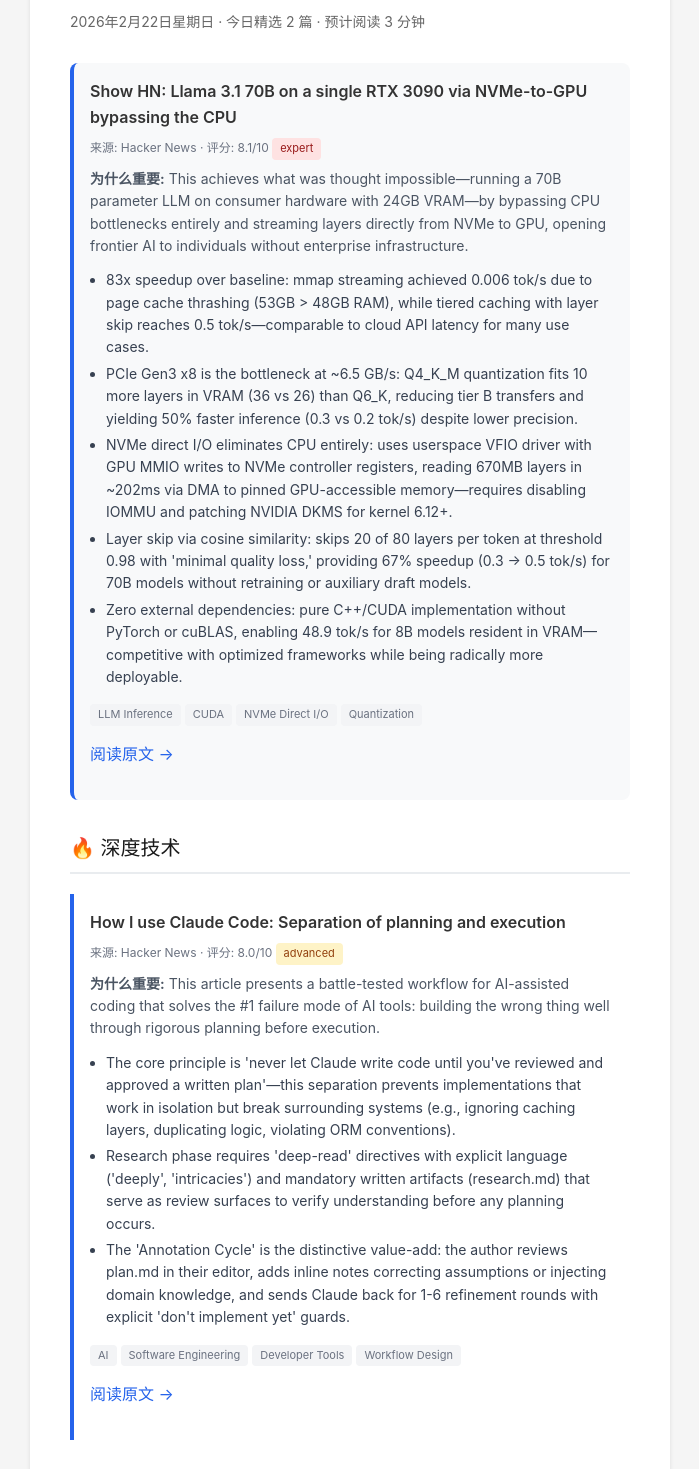
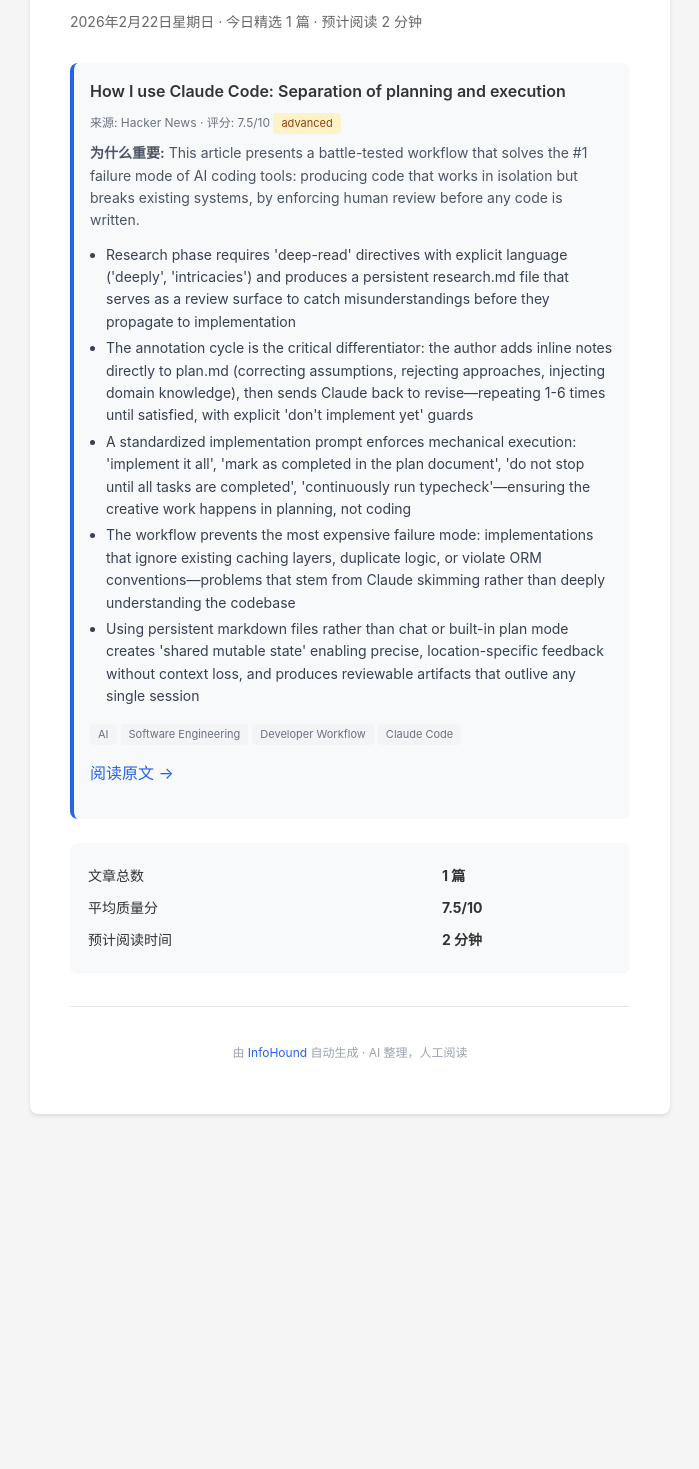
Before and after one commit to Frank-whw/InfoHound, a plain HTML site: page index.html in a window 1280 px wide. Shown: the part 127-1596 px from the top of the page, without its empty margins (290-989 px from the left). After the commit the page ends 1261 px from the top, so only its background shows below. Drawn offline with Linux system fonts and the light colour scheme.

Commit message:
deploy: 3930a585b45368d228c0d76697858b443d331860

```diff
--- a/index.html
+++ b/index.html
@@ -57,44 +57,28 @@
 <body>
   <div class="container">
     <h1>📰 InfoHound</h1>
-    <p class="subtitle">2026年2月22日星期日 · 今日精选 2 篇 · 预计阅读 3 分钟</p>
+    <p class="subtitle">2026年2月22日星期日 · 今日精选 1 篇 · 预计阅读 2 分钟</p>
 
 
     <div class="headline article tech-deep">
-      <div class="article-title">Show HN: Llama 3.1 70B on a single RTX 3090 via NVMe-to-GPU bypassing the CPU</div>
-      <div class="article-meta">来源: Hacker News · 评分: 8.1/10 <span class="level-badge level-expert">expert</span></div>
-      <div class="article-summary"><strong>为什么重要:</strong> This achieves what was thought impossible—running a 70B parameter LLM on consumer hardware with 24GB VRAM—by bypassing CPU bottlenecks entirely and streaming layers directly from NVMe to GPU, opening frontier AI to individuals without enterprise infrastructure.</div>
+      <div class="article-title">How I use Claude Code: Separation of planning and execution</div>
+      <div class="article-meta">来源: Hacker News · 评分: 7.5/10 <span class="level-badge level-advanced">advanced</span></div>
+      <div class="article-summary"><strong>为什么重要:</strong> This article presents a battle-tested workflow that solves the #1 failure mode of AI coding tools: producing code that works in isolation but breaks existing systems, by enforcing human review before any code is written.</div>
       <ul class="key-points">
-        <li>83x speedup over baseline: mmap streaming achieved 0.006 tok/s due to page cache thrashing (53GB > 48GB RAM), while tiered caching with layer skip reaches 0.5 tok/s—comparable to cloud API latency for many use cases.</li><li>PCIe Gen3 x8 is the bottleneck at ~6.5 GB/s: Q4_K_M quantization fits 10 more layers in VRAM (36 vs 26) than Q6_K, reducing tier B transfers and yielding 50% faster inference (0.3 vs 0.2 tok/s) despite lower precision.</li><li>NVMe direct I/O eliminates CPU entirely: uses userspace VFIO driver with GPU MMIO writes to NVMe controller registers, reading 670MB layers in ~202ms via DMA to pinned GPU-accessible memory—requires disabling IOMMU and patching NVIDIA DKMS for kernel 6.12+.</li><li>Layer skip via cosine similarity: skips 20 of 80 layers per token at threshold 0.98 with 'minimal quality loss,' providing 67% speedup (0.3 → 0.5 tok/s) for 70B models without retraining or auxiliary draft models.</li><li>Zero external dependencies: pure C++/CUDA implementation without PyTorch or cuBLAS, enabling 48.9 tok/s for 8B models resident in VRAM—competitive with optimized frameworks while being radically more deployable.</li>
+        <li>Research phase requires 'deep-read' directives with explicit language ('deeply', 'intricacies') and produces a persistent research.md file that serves as a review surface to catch misunderstandings before they propagate to implementation</li><li>The annotation cycle is the critical differentiator: the author adds inline notes directly to plan.md (correcting assumptions, rejecting approaches, injecting domain knowledge), then sends Claude back to revise—repeating 1-6 times until satisfied, with explicit 'don't implement yet' guards</li><li>A standardized implementation prompt enforces mechanical execution: 'implement it all', 'mark as completed in the plan document', 'do not stop until all tasks are completed', 'continuously run typecheck'—ensuring the creative work happens in planning, not coding</li><li>The workflow prevents the most expensive failure mode: implementations that ignore existing caching layers, duplicate logic, or violate ORM conventions—problems that stem from Claude skimming rather than deeply understanding the codebase</li><li>Using persistent markdown files rather than chat or built-in plan mode creates 'shared mutable state' enabling precise, location-specific feedback without context loss, and produces reviewable artifacts that outlive any single session</li>
       </ul>
-      <div class="tags"><span class="tag">LLM Inference</span><span class="tag">CUDA</span><span class="tag">NVMe Direct I/O</span><span class="tag">Quantization</span></div>
-      <p><a href="https://github.com/xaskasdf/ntransformer" target="_blank">阅读原文 →</a></p>
+      <div class="tags"><span class="tag">AI</span><span class="tag">Software Engineering</span><span class="tag">Developer Workflow</span><span class="tag">Claude Code</span></div>
+      <p><a href="https://boristane.com/blog/how-i-use-claude-code/" target="_blank">阅读原文 →</a></p>
     </div>
 
 
 
-    <div class="section">
-      <div class="section-title">🔥 深度技术</div>
-
-    <div class="article tech-deep">
-      <div class="article-title">How I use Claude Code: Separation of planning and execution</div>
-      <div class="article-meta">来源: Hacker News · 评分: 8.0/10 <span class="level-badge level-advanced">advanced</span></div>
-      <div class="article-summary"><strong>为什么重要:</strong> This article presents a battle-tested workflow for AI-assisted coding that solves the #1 failure mode of AI tools: building the wrong thing well through rigorous planning before execution.</div>
-      <ul class="key-points">
-        <li>The core principle is 'never let Claude write code until you've reviewed and approved a written plan'—this separation prevents implementations that work in isolation but break surrounding systems (e.g., ignoring caching layers, duplicating logic, violating ORM conventions).</li><li>Research phase requires 'deep-read' directives with explicit language ('deeply', 'intricacies') and mandatory written artifacts (research.md) that serve as review surfaces to verify understanding before any planning occurs.</li><li>The 'Annotation Cycle' is the distinctive value-add: the author reviews plan.md in their editor, adds inline notes correcting assumptions or injecting domain knowledge, and sends Claude back for 1-6 refinement rounds with explicit 'don't implement yet' guards.</li>
-      </ul>
-      <div class="tags"><span class="tag">AI</span><span class="tag">Software Engineering</span><span class="tag">Developer Tools</span><span class="tag">Workflow Design</span></div>
-      <p><a href="https://boristane.com/blog/how-i-use-claude-code/" target="_blank">阅读原文 →</a></p>
-    </div>
-
-    </div>
-
 
     <div class="stats">
       <table>
-        <tr><td>文章总数</td><td><strong>2 篇</strong></td></tr>
-        <tr><td>平均质量分</td><td><strong>8.1/10</strong></td></tr>
-        <tr><td>预计阅读时间</td><td><strong>3 分钟</strong></td></tr>
+        <tr><td>文章总数</td><td><strong>1 篇</strong></td></tr>
+        <tr><td>平均质量分</td><td><strong>7.5/10</strong></td></tr>
+        <tr><td>预计阅读时间</td><td><strong>2 分钟</strong></td></tr>
       </table>
     </div>
 
```
Also changed, not shown: 2026-02-22.md (+16 -29 lines).
